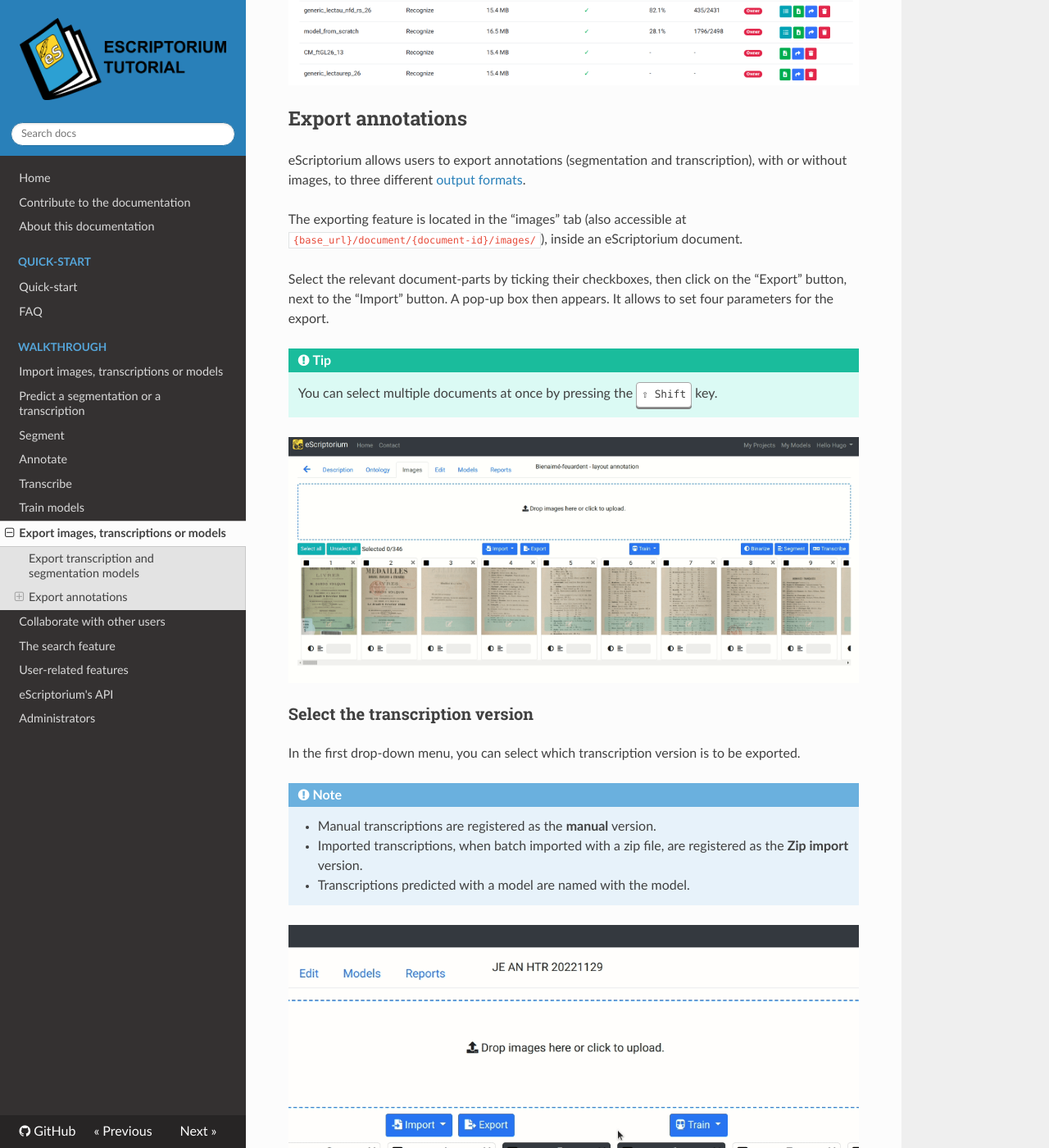
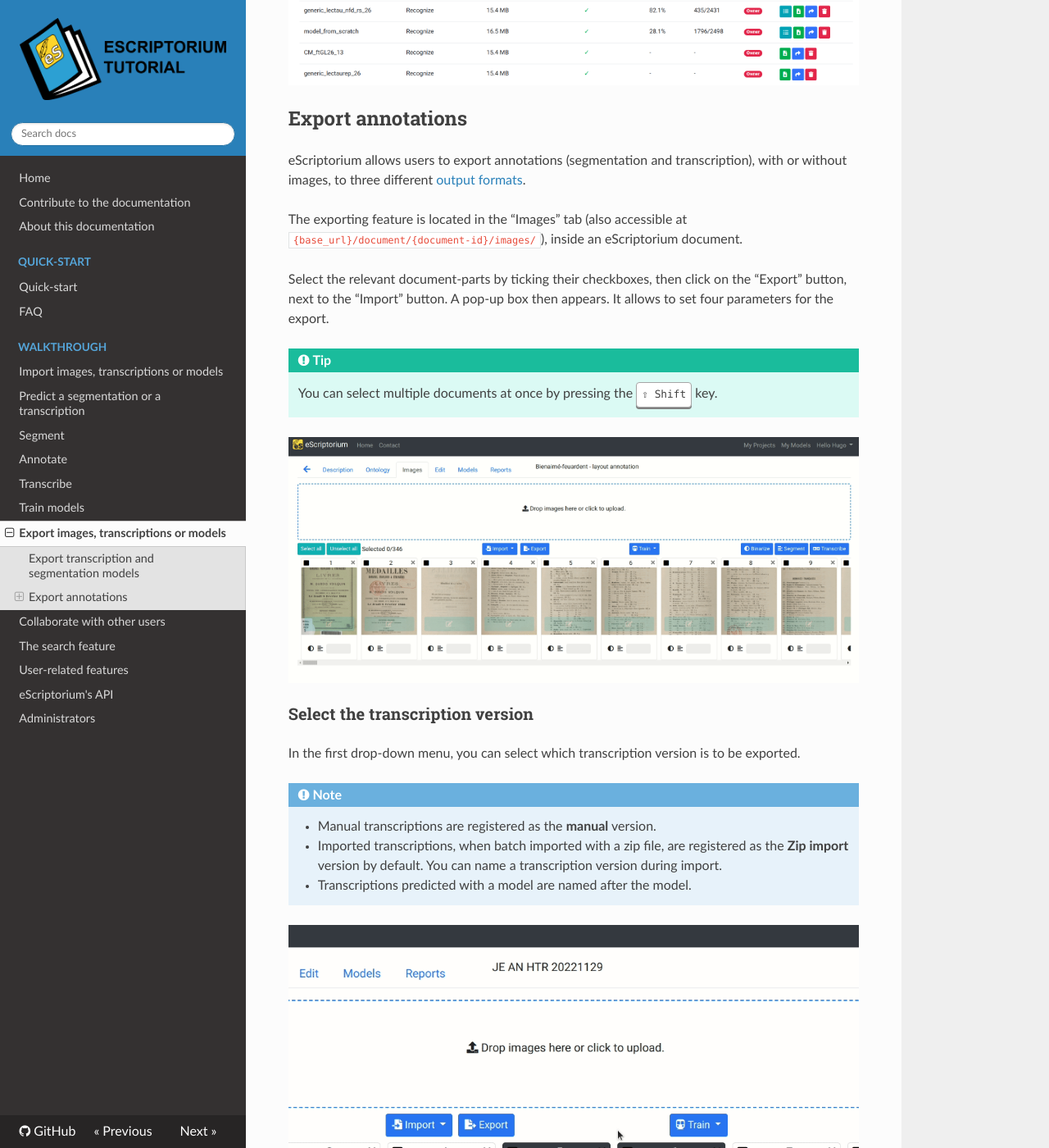
Before and after one commit to alix-tz/escriptorium-documentation, an MkDocs documentation site: the page built from docs/walkthrough_export.md, in a window 1280 px wide and 1400 px high, scrolled down 757 px. Shown: the whole window at 82% size. Built offline with MkDocs 1.6.1, drawn with Linux system fonts in a browser that asks for light colours; nearby versions of some CDN libraries; some of the changed text lies outside the part shown.

Commit message:
Fixing typos

```diff
--- a/docs/walkthrough_export.md
+++ b/docs/walkthrough_export.md
@@ -27,7 +27,7 @@
 
 eScriptorium allows users to export annotations (segmentation and transcription), with or without images, to three different [output formats](#selecting-the-output-format).
 
-The exporting feature is located in the "images" tab (also accessible at `{base_url}/document/{document-id}/images/`), inside an eScriptorium document.
+The exporting feature is located in the "Images" tab (also accessible at `{base_url}/document/{document-id}/images/`), inside an eScriptorium document.
 
 Select the relevant document-parts by ticking their checkboxes, then click on the "Export" button, next to the "Import" button. A pop-up box then appears. It allows to set four parameters for the export.
 
@@ -42,8 +42,8 @@
 
 !!! Note
     - Manual transcriptions are registered as the **manual** version.
-    - Imported transcriptions, when batch imported with a zip file, are registered as the **Zip import** version. <!-- todo: add link to import -->
-    - Transcriptions predicted with a model are named with the model. <!-- todo: add link to predict transcription -->
+    - Imported transcriptions, when batch imported with a zip file, are registered as the **Zip import** version by default. You can name a transcription version during import. <!-- todo: add link to import -->
+    - Transcriptions predicted with a model are named after the model. <!-- todo: add link to predict transcription -->
 
 ![image: Illustration of the drop-down menu for selecting the version of the transcription](img/export/escriptorium_export_transcription_version.gif "Choosing a transcription version")
 
```
Also changed, not shown: other parts of docs/walkthrough_export.md (+1 -1 lines).
